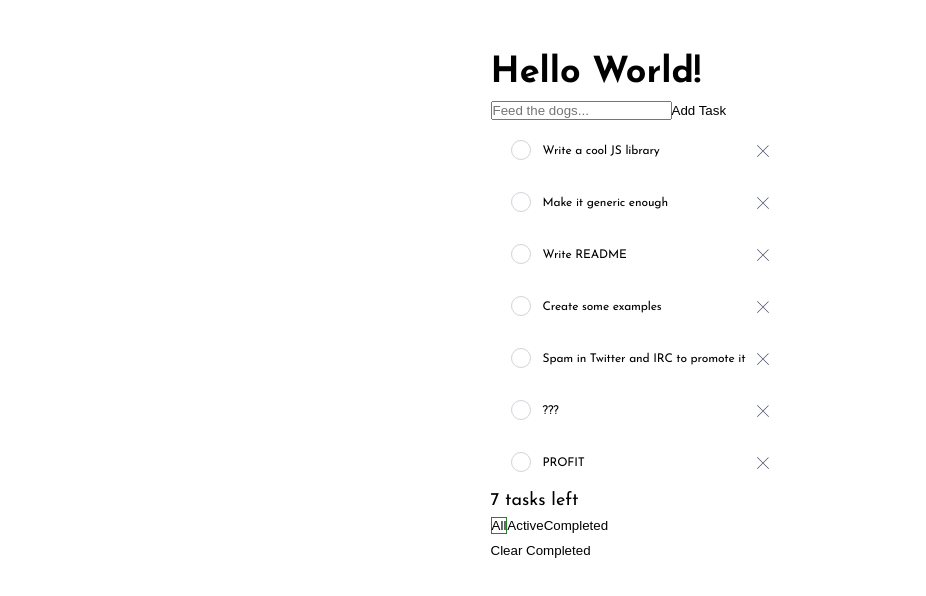
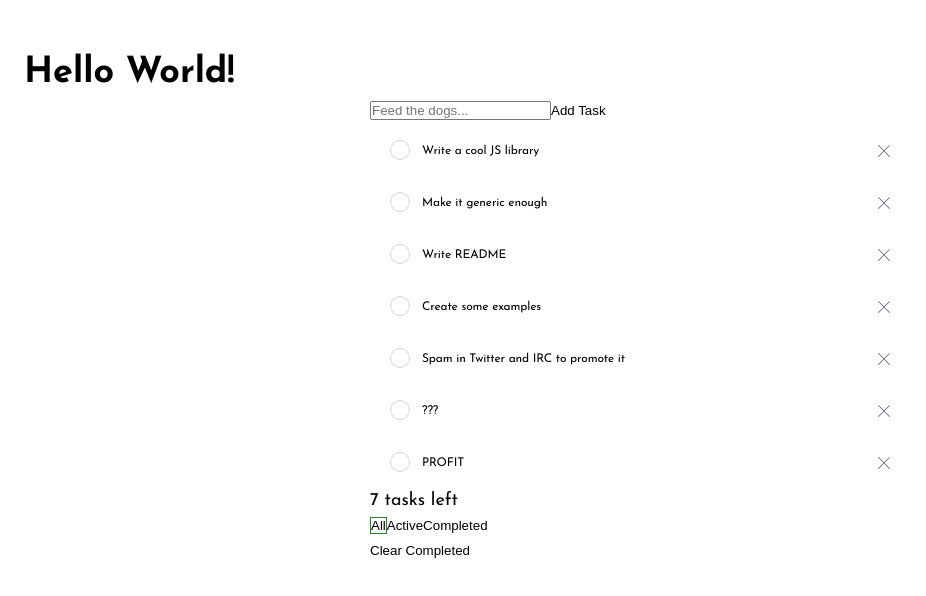
Before and after one commit to cellbesmanos/fm-todo-app, a Vue app: page / in a window 1280 px wide. Shown: the top 596 px of the page, without its empty margins (0-926 px from the left). Built offline with nearby package versions, Linux system fonts and the light colour scheme.

Commit message:
Fix: Add explicit number of rows for grid
Width property was not working properly with min(). Adding 1fr explicitly fixes it.
Also, add margin-inline auto for todolist

```diff
--- a/src/components/TodoList.vue
+++ b/src/components/TodoList.vue
@@ -130,5 +130,6 @@ function clearCompleted() {
 <style>
 .todoList {
   width: min(100%, 54rem);
+  margin-inline: auto;
 }
 </style>
--- a/src/main.css
+++ b/src/main.css
@@ -10,6 +10,8 @@
 
   --fw-400: 400;
   --fw-500: 700;
+
+  --bradius: 0.4rem;
 }
 
 *,
@@ -35,6 +37,7 @@ body {
 main {
   display: grid;
   justify-content: center;
+  grid-template-columns: 1fr;
   padding-block: 4.8rem;
   padding-inline: 2.4rem;
 }
```
